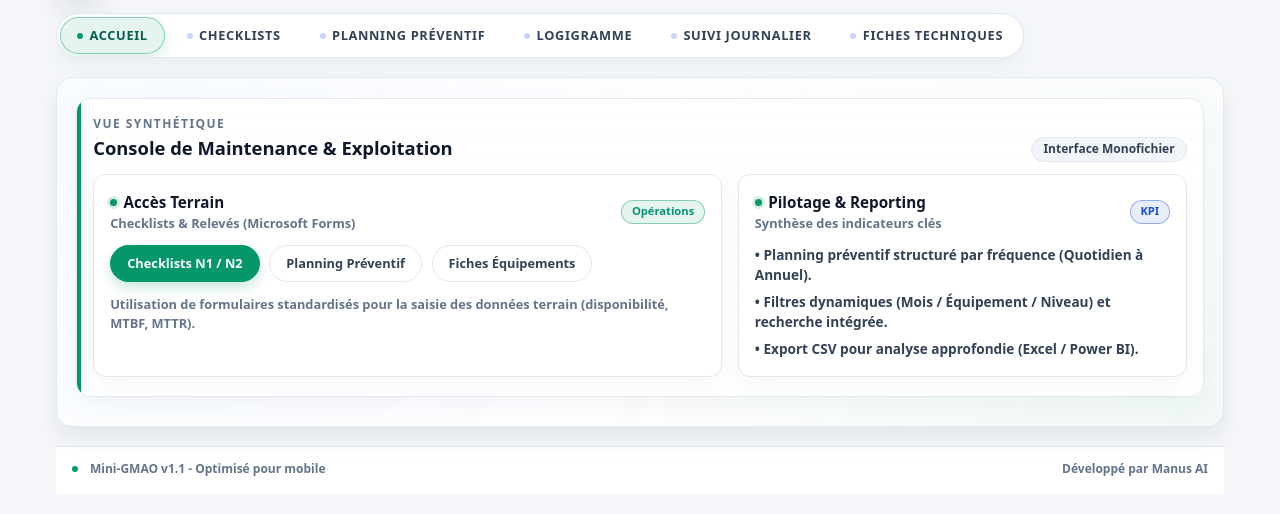
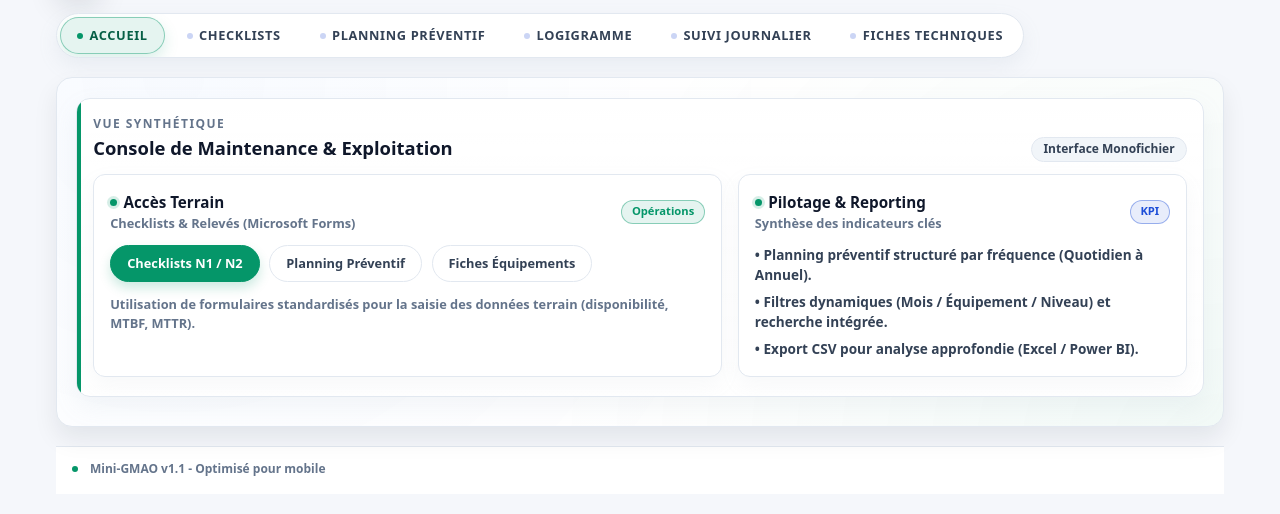
Before and after one commit to oualidautocad-ops/CMMS-Smart-Factory, a plain HTML site: page index.html in a window 1280 px wide. Shown: the part 108-622 px from the top of the page. Drawn offline with Linux system fonts and the light colour scheme.

Commit message:
index.html

```diff
--- a/index.html
+++ b/index.html
@@ -942,7 +942,7 @@
           <span>Mini-GMAO v1.1 - Optimisé pour mobile</span>
         </div>
         <div class="footer-right">
-          <span>Développé par Manus AI</span>
+
         </div>
       </div>
     </div>
```
